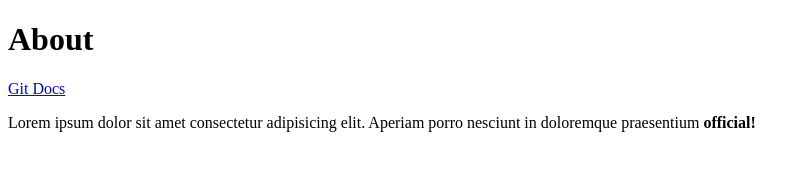
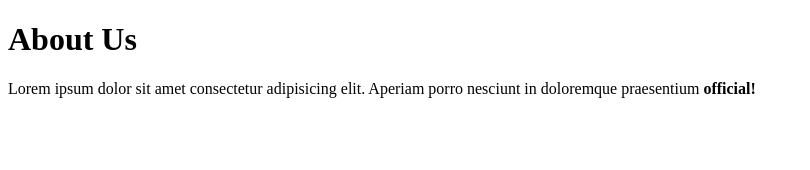
Before and after one commit to shubhamCda/git-Intro, a plain HTML site: page about.html in a window 1280 px wide. Shown: the whole page, without its empty margins (0-810 px from the left). Drawn offline with Linux system fonts and the light colour scheme.

Commit message:
Changed title About us

```diff
--- a/about.html
+++ b/about.html
@@ -8,8 +8,7 @@
 </head>
 
 <body>
-    <h1>About</h1>
-    <a href="https://docs.github.com/en">Git Docs</a>
+    <h1>About Us</h1>
     <p>Lorem ipsum dolor sit amet consectetur adipisicing elit. Aperiam porro nesciunt in doloremque praesentium
         <strong>official!</strong>
     </p>
```
